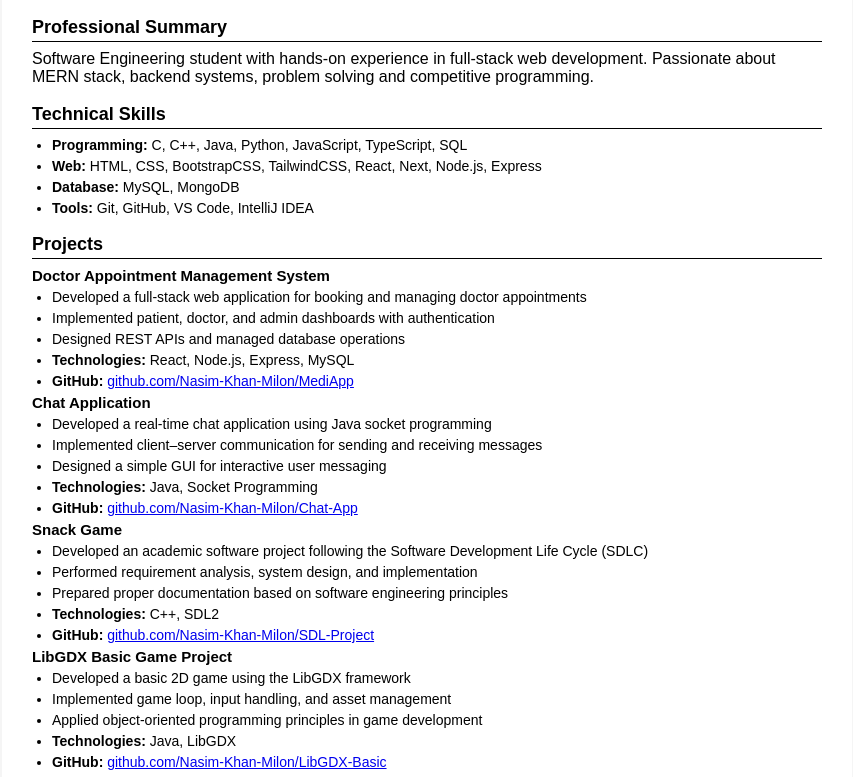
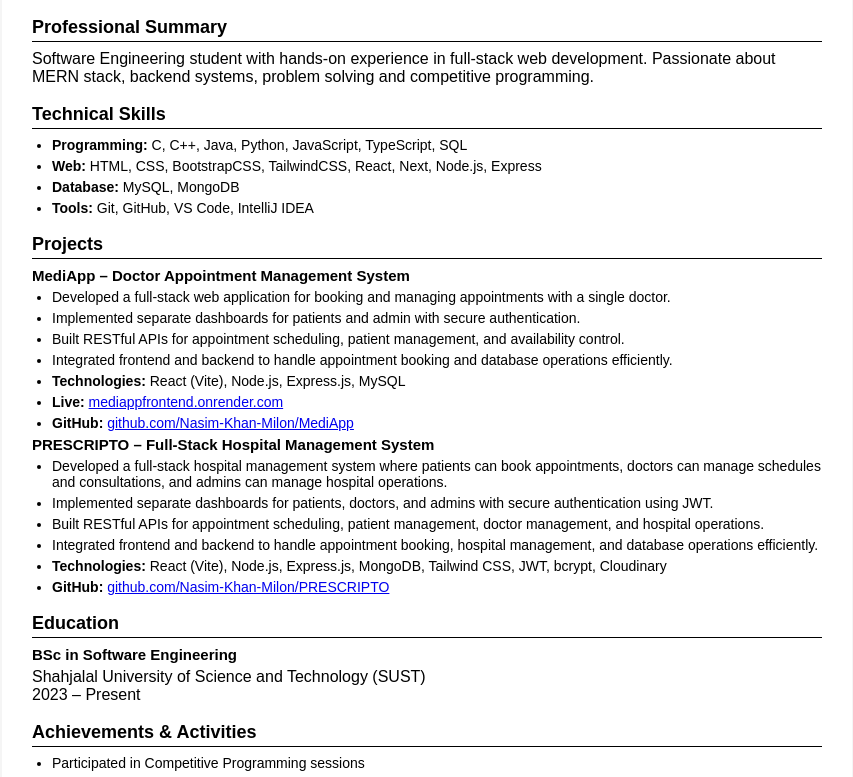
Before and after one commit to Nasim-Khan-Milon/CV, a plain HTML site: page index.html in a window 1280 px wide. Shown: the part 153-930 px from the top of the page, without its empty margins (213-1066 px from the left). Drawn offline with Linux system fonts and the light colour scheme.

Commit message:
Update projects

```diff
--- a/index.html
+++ b/index.html
@@ -45,50 +45,40 @@
             <h2>Projects</h2>
 
             <div class="item">
-                <h3>Doctor Appointment Management System</h3>
+                <h3>MediApp – Doctor Appointment Management System</h3>
                 <ul>
-                    <li>Developed a full-stack web application for booking and managing doctor appointments</li>
-                    <li>Implemented patient, doctor, and admin dashboards with authentication</li>
-                    <li>Designed REST APIs and managed database operations</li>
-                    <li><strong>Technologies:</strong> React, Node.js, Express, MySQL</li>
-                    <li><strong>GitHub:</strong> <a href="https://github.com/Nasim-Khan-Milon/MediApp"
-                            >github.com/Nasim-Khan-Milon/MediApp</a></li>
+                    <li>Developed a full-stack web application for booking and managing appointments with a single
+                        doctor.</li>
+                    <li>Implemented separate dashboards for patients and admin with secure authentication.</li>
+                    <li>Built RESTful APIs for appointment scheduling, patient management, and availability control.
+                    </li>
+                    <li>Integrated frontend and backend to handle appointment booking and database operations
+                        efficiently.</li>
+                    <li><strong>Technologies:</strong> React (Vite), Node.js, Express.js, MySQL</li>
+                    <li><strong>Live:</strong> <a
+                            href="https://mediappfrontend.onrender.com">mediappfrontend.onrender.com</a></li>
+                    <li><strong>GitHub:</strong> <a
+                            href="https://github.com/Nasim-Khan-Milon/MediApp">github.com/Nasim-Khan-Milon/MediApp</a>
+                    </li>
                 </ul>
             </div>
 
             <div class="item">
-                <h3>Chat Application</h3>
+                <h3>PRESCRIPTO – Full-Stack Hospital Management System</h3>
                 <ul>
-                    <li>Developed a real-time chat application using Java socket programming</li>
-                    <li>Implemented client–server communication for sending and receiving messages</li>
-                    <li>Designed a simple GUI for interactive user messaging</li>
-                    <li><strong>Technologies:</strong> Java, Socket Programming</li>
-                    <li><strong>GitHub:</strong> <a href="https://github.com/Nasim-Khan-Milon/Chat-App"
-                            >github.com/Nasim-Khan-Milon/Chat-App</a></li>
-                </ul>
-            </div>
-
-            <div class="item">
-                <h3>Snack Game</h3>
-                <ul>
-                    <li>Developed an academic software project following the Software Development Life Cycle (SDLC)</li>
-                    <li>Performed requirement analysis, system design, and implementation</li>
-                    <li>Prepared proper documentation based on software engineering principles</li>
-                    <li><strong>Technologies:</strong> C++, SDL2</li>
-                    <li><strong>GitHub:</strong> <a href="https://github.com/Nasim-Khan-Milon/SDL-Project"
-                            >github.com/Nasim-Khan-Milon/SDL-Project</a></li>
-                </ul>
-            </div>
-
-            <div class="item">
-                <h3>LibGDX Basic Game Project</h3>
-                <ul>
-                    <li>Developed a basic 2D game using the LibGDX framework</li>
-                    <li>Implemented game loop, input handling, and asset management</li>
-                    <li>Applied object-oriented programming principles in game development</li>
-                    <li><strong>Technologies:</strong> Java, LibGDX</li>
-                    <li><strong>GitHub:</strong> <a href="https://github.com/Nasim-Khan-Milon/LibGDX-Basic"
-                            >github.com/Nasim-Khan-Milon/LibGDX-Basic</a></li>
+                    <li>Developed a full-stack hospital management system where patients can book appointments, doctors
+                        can manage schedules and consultations, and admins can manage hospital operations.</li>
+                    <li>Implemented separate dashboards for patients, doctors, and admins with secure authentication
+                        using JWT.</li>
+                    <li>Built RESTful APIs for appointment scheduling, patient management, doctor management, and
+                        hospital operations.</li>
+                    <li>Integrated frontend and backend to handle appointment booking, hospital management, and database
+                        operations efficiently.</li>
+                    <li><strong>Technologies:</strong> React (Vite), Node.js, Express.js, MongoDB, Tailwind CSS, JWT,
+                        bcrypt, Cloudinary</li>
+                    <li><strong>GitHub:</strong> <a
+                            href="https://github.com/Nasim-Khan-Milon/PRESCRIPTO-Online-Doctor-Appointment-System">github.com/Nasim-Khan-Milon/PRESCRIPTO</a>
+                    </li>
                 </ul>
             </div>
         </section>
@@ -106,7 +96,7 @@
             <h2>Achievements & Activities</h2>
             <ul>
                 <li>Participated in Competitive Programming sessions</li>
-                <li>Solved 300+ problems on <a href="https://codeforces.com/profile/NasimKhan"  >Codeforces</a></li>
+                <li>Solved 300+ problems on <a href="https://codeforces.com/profile/NasimKhan">Codeforces</a></li>
                 <li>Participated in ICPC regional priliminary contest</li>
                 <li>Participated in Hackathons</li>
                 <li>Champion in Table Tanis, Shaporan Hall Sports Week-2026</li>
```
